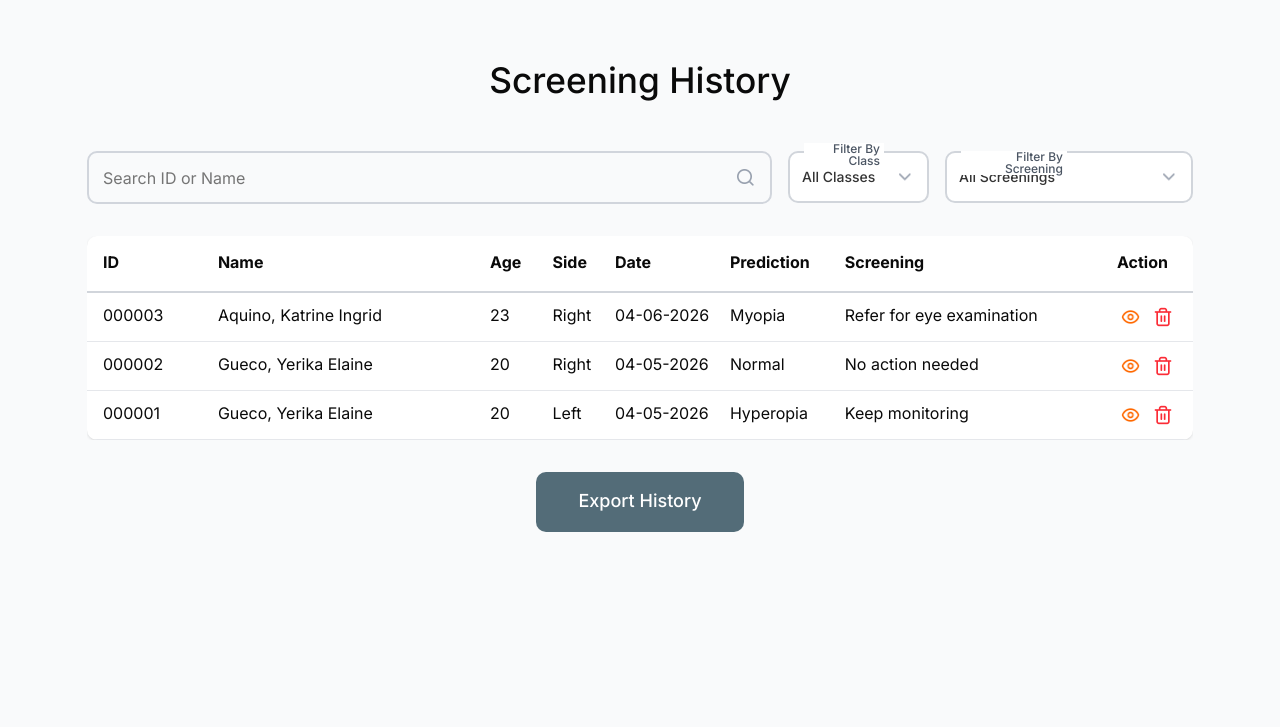
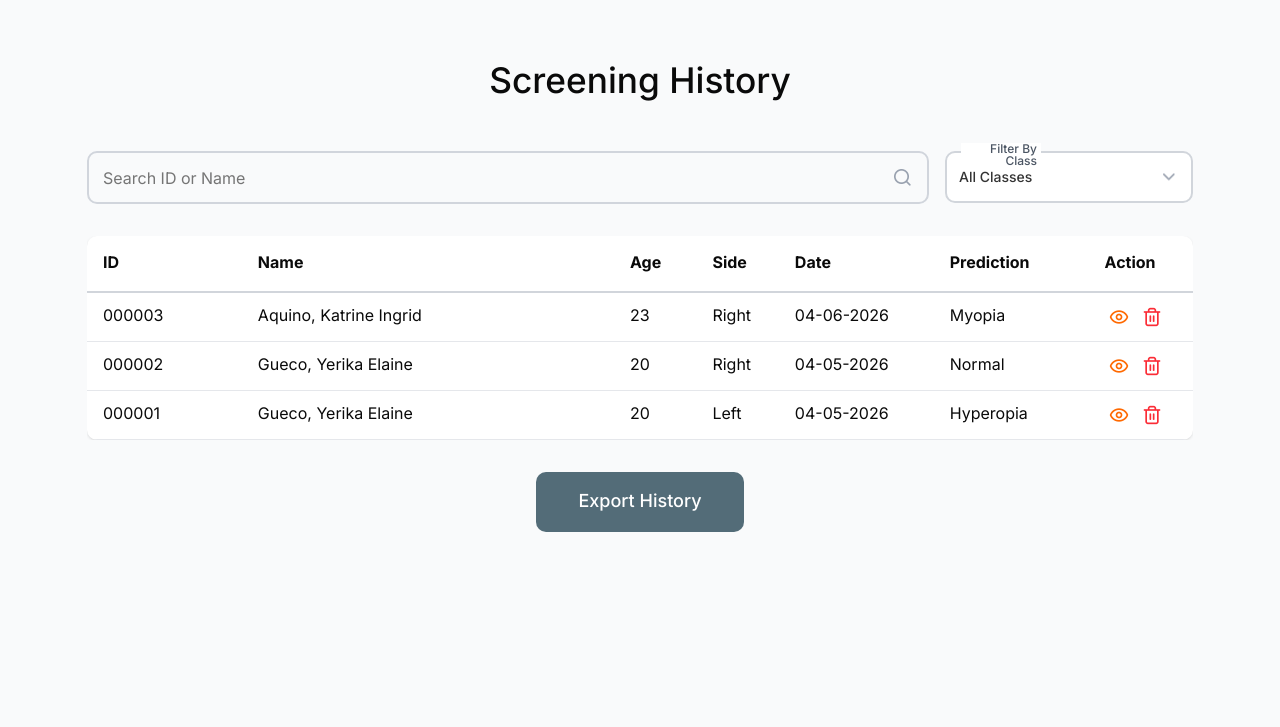
Before and after one commit to KyziaPi/RefraScan-App, a Flask app: page /inference-history in a window 1280 px wide. Shown: the part 80-807 px from the top of the page. Run offline with Flask 3, Linux system fonts and the light colour scheme; parts of the project's set-up code (start-up, migrations or seed data) failed here and were passed over.

Commit message:
Removed Screening Result

```diff
--- a/app.py
+++ b/app.py
@@ -20,27 +20,27 @@ UPLOAD_FOLDER = os.path.join('static', 'uploads')
 ALLOWED_EXTENSIONS = {'png', 'jpg', 'jpeg'}
 os.makedirs(UPLOAD_FOLDER, exist_ok=True)
 
-# # Refractive Error class labels
-# CLASS_NAMES = ["Emmetropia", "Myopia", "Hyperopia"]
+# Refractive Error class labels
+CLASS_NAMES = ["Emmetropia", "Myopia", "Hyperopia"]
 
-# # --- MONKEY-PATCH FOR KERAS 3 VERSION MISMATCH ---
-# _original_dense_init = keras.layers.Dense.__init__
+# --- MONKEY-PATCH FOR KERAS 3 VERSION MISMATCH ---
+_original_dense_init = keras.layers.Dense.__init__
 
-# def _patched_dense_init(self, *args, quantization_config=None, **kwargs):
-#     # Intercept and ignore quantization_config, then pass remaining args to original __init__
-#     _original_dense_init(self, *args, **kwargs)
+def _patched_dense_init(self, *args, quantization_config=None, **kwargs):
+    # Intercept and ignore quantization_config, then pass remaining args to original __init__
+    _original_dense_init(self, *args, **kwargs)
 
-# keras.layers.Dense.__init__ = _patched_dense_init
-# # --------------------------------------------------
+keras.layers.Dense.__init__ = _patched_dense_init
+# --------------------------------------------------
 
-# # Load Model and Scaler
-# model = keras.models.load_model("static/models/best_efficientnet_fold_1.keras",
-#                                 compile=False  # Bypasses custom loss (SparseCategoricalFocalLoss) & optimizer loading
-#                                 )
-# scaler = joblib.load("static/models/scaler_fold_1.joblib")
+# Load Model and Scaler
+model = keras.models.load_model("static/models/best_efficientnet_fold_1.keras",
+                                compile=False  # Bypasses custom loss (SparseCategoricalFocalLoss) & optimizer loading
+                                )
+scaler = joblib.load("static/models/scaler_fold_1.joblib")
 
-# def allowed_file(filename):
-#     return '.' in filename and filename.rsplit('.', 1)[1].lower() in ALLOWED_EXTENSIONS
+def allowed_file(filename):
+    return '.' in filename and filename.rsplit('.', 1)[1].lower() in ALLOWED_EXTENSIONS
 
 
 def load_and_preprocess_image(img_path, target_size=(300, 300)):
@@ -88,54 +88,54 @@ def about_the_study():
 @app.route("/inference-results", methods=["POST", "GET"])
 def inference_results():
     """Inference Results"""
-    # if request.method == "POST":
-    #     # 1. Check if file is present in request
-    #     if 'file' not in request.files:
-    #         return jsonify({'error': 'No file part provided'}), 400
+    if request.method == "POST":
+        # 1. Check if file is present in request
+        if 'file' not in request.files:
+            return jsonify({'error': 'No file part provided'}), 400
 
-    #     file = request.files['file']
-    #     if file.filename == '' or not allowed_file(file.filename):
-    #         return jsonify({'error': 'Invalid file format. Allowed: png, jpg, jpeg'}), 400
+        file = request.files['file']
+        if file.filename == '' or not allowed_file(file.filename):
+            return jsonify({'error': 'Invalid file format. Allowed: png, jpg, jpeg'}), 400
 
-    #     try:
-    #         # 2. Save file temporarily
-    #         filename = secure_filename(file.filename)
-    #         filepath = os.path.join(UPLOAD_FOLDER, filename)
-    #         file.save(filepath)
+        try:
+            # 2. Save file temporarily
+            filename = secure_filename(file.filename)
+            filepath = os.path.join(UPLOAD_FOLDER, filename)
+            file.save(filepath)
 
-    #         # 3. Preprocess image
-    #         processed_img = load_and_preprocess_image(filepath)
+            # 3. Preprocess image
+            processed_img = load_and_preprocess_image(filepath)
 
-    #         # 4. Ensure batch dimension: shape becomes (1, Height, Width, Channels)
-    #         if len(processed_img.shape) == 3:
-    #             processed_img = np.expand_dims(processed_img, axis=0)
+            # 4. Ensure batch dimension: shape becomes (1, Height, Width, Channels)
+            if len(processed_img.shape) == 3:
+                processed_img = np.expand_dims(processed_img, axis=0)
 
-    #         # 5. Run inference
-    #         raw_preds = model.predict(processed_img)[0]
+            # 5. Run inference
+            raw_preds = model.predict(processed_img)[0]
 
-    #         # 6. Extract predictions & probabilities
-    #         pred_idx = int(np.argmax(raw_preds))
-    #         confidence = round(float(raw_preds[pred_idx]) * 100, 2)
+            # 6. Extract predictions & probabilities
+            pred_idx = int(np.argmax(raw_preds))
+            confidence = round(float(raw_preds[pred_idx]) * 100, 2)
 
-    #         class_probabilities = {
-    #             CLASS_NAMES[i]: round(float(raw_preds[i]) * 100, 2)
-    #             for i in range(len(CLASS_NAMES))
-    #         }
+            class_probabilities = {
+                CLASS_NAMES[i]: round(float(raw_preds[i]) * 100, 2)
+                for i in range(len(CLASS_NAMES))
+            }
 
-    #         # Format image path for Jinja2 template (relative to static directory)
-    #         relative_image_path = os.path.join('uploads', filename).replace("\\", "/")
+            # Format image path for Jinja2 template (relative to static directory)
+            relative_image_path = os.path.join('uploads', filename).replace("\\", "/")
 
-    #         return render_template(
-    #             'inference-results.html',
-    #             page="inference_results",
-    #             prediction=CLASS_NAMES[pred_idx],
-    #             confidence=f"{confidence}%",
-    #             probabilities=class_probabilities,
-    #             image_path=relative_image_path
-    #         )
+            return render_template(
+                'inference-results.html',
+                page="inference_results",
+                prediction=CLASS_NAMES[pred_idx],
+                confidence=f"{confidence}%",
+                probabilities=class_probabilities,
+                image_path=relative_image_path
+            )
 
-    #     except Exception as e:
-    #         return render_template('index.html', error=f'Inference failed: {str(e)}')
+        except Exception as e:
+            return render_template('index.html', error=f'Inference failed: {str(e)}')
 
     if request.method == "GET":
         return render_template("inference-results.html", page="inference_results")
--- a/static/css/inference-history.css
+++ b/static/css/inference-history.css
@@ -125,19 +125,11 @@
 }
 
 .history-filter-container1 {
-	width: 14.1rem;
+	width: 24.8rem;
 }
 
 .history-filter-container1 .history-filter-container-label {
 	width: 8rem;
-}
-
-.history-filter-container2 {
-	width: 24.8rem;
-}
-
-.history-filter-container2 .history-filter-container-label {
-	width: 10.6rem;
 }
 
 .root-table-header,
@@ -150,7 +142,6 @@
         minmax(4rem, 0.4fr)
         minmax(6rem, 0.8fr)
         minmax(6rem, 0.8fr)
-        minmax(14rem, 2fr)
         minmax(6rem, 0.4fr);
 	column-gap: 1rem;
 }
--- a/templates/inference-engine.html
+++ b/templates/inference-engine.html
@@ -55,7 +55,7 @@ RefraScan - Inference Engine
 
 							<div class="eye-side-options">
 								<label class="selection-box">
-									<input type="radio" id="right" name="eye_side" value="Right" />
+									<input type="radio" id="right" name="eye_side" value="Right" checked />
 									Right
 								</label>
 
--- a/templates/inference-history.html
+++ b/templates/inference-history.html
@@ -34,22 +34,6 @@ RefraScan - Inference History
 							<p class="history-filter-container-text">Filter By Class</p>
 						</div>
 					</div>
-
-					<div class="history-filter-container history-filter-container2">
-						<div class="history-filter-wrapper">
-							<select class="history-filter-dropbox">
-								<option value="">All Screenings</option>
-								<option value="no-act">No Action Needed</option>
-								<option value="monitor">Keep Monitoring</option>
-								<option value="refer">Refer for eye examination</option>
-							</select>
-							<img src="static/assets/filter-dropbox-icon.png" class="history-filter-dropbox-icon" />
-
-							<div class="history-filter-container-label">
-								<p class="history-filter-container-text">Filter By Screening</p>
-							</div>
-						</div>
-					</div>
 				</div>
 
 				<div class="history-table-wrapper">
@@ -61,7 +45,6 @@ RefraScan - Inference History
 								<p class="root-text">Side</p>
 								<p class="root-text">Date</p>
 								<p class="root-text">Prediction</p>
-								<p class="root-text">Screening</p>
 								<p class="root-text">Action</p>
 							</div>
 
@@ -73,7 +56,6 @@ RefraScan - Inference History
 								<p class="table-row-text">Right</p>
 								<p class="table-row-text">04-06-2026</p>
 								<p class="table-row-text">Myopia</p>
-								<p class="table-row-text">Refer for eye examination</p>
 								<form class="table-row-buttons" action="/inference-results" method="get">
 									<button type="submit"><img src="static/assets/row-view.png" alt="View"></button>
 									<button type="button" data-popup="delete-confirmation-popup"><img src="static/assets/row-delete.png" alt="Delete"></button>
@@ -87,7 +69,6 @@ RefraScan - Inference History
 								<p class="table-row-text">Right</p>
 								<p class="table-row-text">04-05-2026</p>
 								<p class="table-row-text">Normal</p>
-								<p class="table-row-text">No action needed</p>
 								<form class="table-row-buttons" action="/inference-results" method="get">
 									<button type="submit"><img src="static/assets/row-view.png" alt="View"></button>
 									<button type="button" data-popup="delete-confirmation-popup"><img src="static/assets/row-delete.png" alt="Delete"></button>
@@ -101,7 +82,6 @@ RefraScan - Inference History
 								<p class="table-row-text">Left</p>
 								<p class="table-row-text">04-05-2026</p>
 								<p class="table-row-text">Hyperopia</p>
-								<p class="table-row-text">Keep monitoring</p>
 								<form class="table-row-buttons" action="/inference-results" method="get">
 									<button type="submit"><img src="static/assets/row-view.png" alt="View"></button>
 									<button type="button" data-popup="delete-confirmation-popup"><img src="static/assets/row-delete.png" alt="Delete"></button>
--- a/templates/inference-results.html
+++ b/templates/inference-results.html
@@ -53,10 +53,6 @@ RefraScan - Inference Results
 				<div class="screening-result-table-container-container2">
 					<p>
 						Predicted Classification:<span class="sub-text"> Myopia (94.2%)</span>
-					</p>
-					<p>Risk Score:<span class="sub-text"> 97.9%</span></p>
-					<p class="text1">
-						<b class="bold">Screening:</b> Refer for eye examination
 					</p>
 				</div>
 			</div>
```
